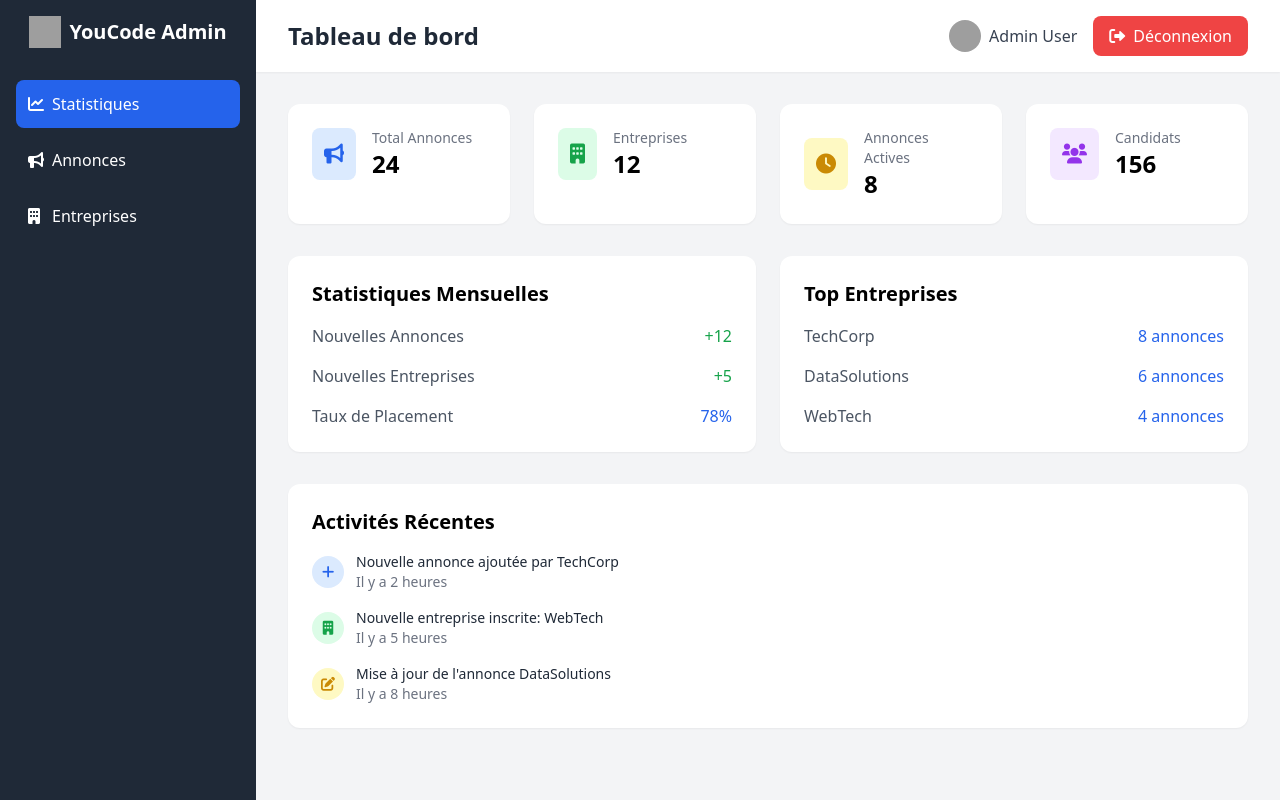
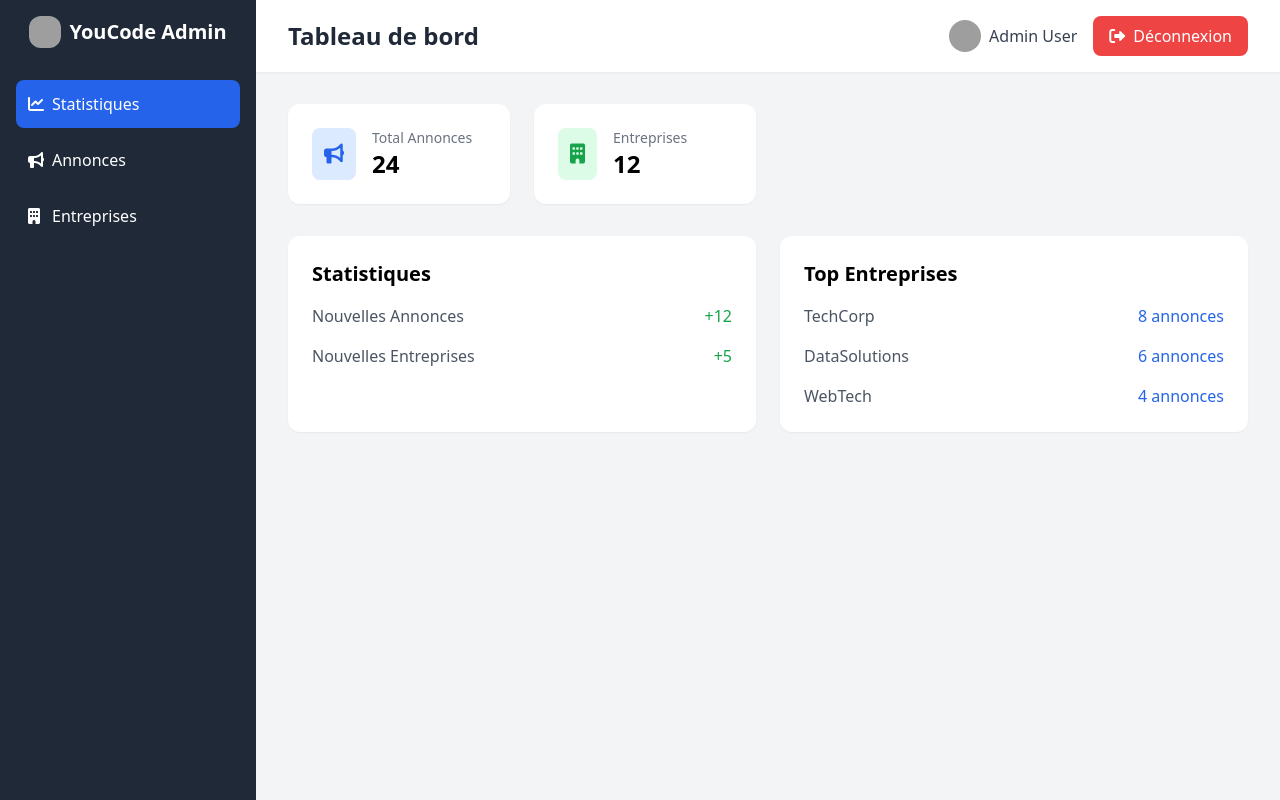
Before and after one commit to issam-mhj/JobDating, a PHP site: template app/views/AdminDashboard.twig in a window 1280 px wide. Run offline with PHP 8.4, Linux system fonts and the light colour scheme; the template is opened without the code that fills it, so the values that code supplies are empty; some libraries are stand-ins or nearby versions; grey boxes are pictures that could not be loaded.

Commit message:
JD-8 Changes in the admin dashboard, la creation de la tableau d'users en utilise migration

```diff
--- a/app/core/Database.php
+++ b/app/core/Database.php
@@ -12,7 +12,7 @@ class Database
         try {
             $capsule = new Capsule;
             $capsule->addConnection([
-                'driver' => $_ENV['DB_DRIVER'] ?? 'mysql',
+                'driver' => $_ENV['DB_DRIVER'],
                 'host' => $_ENV['DB_HOST'],
                 'database' => $_ENV['DB_NAME'],
                 'username' => $_ENV['DB_USER'],
--- a/app/models/User.php
+++ b/app/models/User.php
@@ -5,6 +5,5 @@ use Illuminate\Database\Eloquent\Model;
 
 class User extends Model{
     protected $table = 'users';
-    protected $fillable = ['name', 'email', 'password', 'role'];
-
+    protected $fillable = ['username', 'email', 'password', 'role'];
 }
--- a/app/views/AdminDashboard.twig
+++ b/app/views/AdminDashboard.twig
@@ -12,7 +12,7 @@
         <!-- Sidebar -->
         <div class="w-64 bg-gray-800 text-white p-4">
             <div class="flex items-center justify-center mb-8">
-                <img src="/api/placeholder/40/40" alt="YouCode Logo" class="h-8 w-8 mr-2">
+                <img src="https://imgs.search.brave.com/R5Wwep8H98CL2PUKxv3W-4j2okGfFEAlK1wZ6Swz7FE/rs:fit:860:0:0:0/g:ce/aHR0cHM6Ly9hdGQt/YmxvZ2VzLnMzLnVz/LWVhc3QtMi5hbWF6/b25hd3MuY29tL3dw/LWNvbnRlbnQvdXBs/b2Fkcy8yMDIyLzA0/LzE2MTQyODM2L2Nv/b2wtcHJvZmlsZS1w/aWN0dXJlcy1mb3It/eW91dHViZS0xNy53/ZWJw" alt="YouCode Logo" class="h-8 w-8 mr-2 rounded-xl">
                 <div class="text-xl font-bold">YouCode Admin</div>
             </div>
             <nav>
@@ -50,9 +50,9 @@
                             <img src="/api/placeholder/32/32" alt="Admin" class="h-8 w-8 rounded-full">
                             <span class="ml-2 text-gray-700">Admin User</span>
                         </div>
-                        <button class="bg-red-500 text-white px-4 py-2 rounded-lg hover:bg-red-600">
+                        <a href="/logout" class="bg-red-500 text-white px-4 py-2 rounded-lg hover:bg-red-600">
                             <i class="fas fa-sign-out-alt mr-2"></i>Déconnexion
-                        </button>
+                        </a>
                     </div>
                 </div>
             </div>
@@ -82,34 +82,13 @@
                             </div>
                         </div>
                     </div>
-                    <div class="bg-white rounded-xl shadow-sm p-6">
-                        <div class="flex items-center">
-                            <div class="bg-yellow-100 p-3 rounded-lg">
-                                <i class="fas fa-clock text-yellow-600 text-xl"></i>
-                            </div>
-                            <div class="ml-4">
-                                <h3 class="text-gray-500 text-sm">Annonces Actives</h3>
-                                <div class="text-2xl font-bold">8</div>
-                            </div>
-                        </div>
-                    </div>
-                    <div class="bg-white rounded-xl shadow-sm p-6">
-                        <div class="flex items-center">
-                            <div class="bg-purple-100 p-3 rounded-lg">
-                                <i class="fas fa-users text-purple-600 text-xl"></i>
-                            </div>
-                            <div class="ml-4">
-                                <h3 class="text-gray-500 text-sm">Candidats</h3>
-                                <div class="text-2xl font-bold">156</div>
-                            </div>
-                        </div>
-                    </div>
+
                 </div>
 
                 <!-- Monthly Stats -->
                 <div class="grid grid-cols-1 md:grid-cols-2 gap-6 mb-8">
                     <div class="bg-white rounded-xl shadow-sm p-6">
-                        <h2 class="text-xl font-bold mb-4">Statistiques Mensuelles</h2>
+                        <h2 class="text-xl font-bold mb-4">Statistiques</h2>
                         <div class="space-y-4">
                             <div class="flex justify-between items-center">
                                 <span class="text-gray-600">Nouvelles Annonces</span>
@@ -118,10 +97,6 @@
                             <div class="flex justify-between items-center">
                                 <span class="text-gray-600">Nouvelles Entreprises</span>
                                 <span class="text-green-600">+5</span>
-                            </div>
-                            <div class="flex justify-between items-center">
-                                <span class="text-gray-600">Taux de Placement</span>
-                                <span class="text-blue-600">78%</span>
                             </div>
                         </div>
                     </div>
@@ -144,40 +119,6 @@
                         </div>
                     </div>
                 </div>
-
-                <!-- Recent Activity -->
-                <div class="bg-white rounded-xl shadow-sm p-6">
-                    <h2 class="text-xl font-bold mb-4">Activités Récentes</h2>
-                    <div class="space-y-4">
-                        <div class="flex items-center text-sm">
-                            <div class="w-8 h-8 bg-blue-100 rounded-full flex items-center justify-center">
-                                <i class="fas fa-plus text-blue-600"></i>
-                            </div>
-                            <div class="ml-3">
-                                <p class="text-gray-800">Nouvelle annonce ajoutée par TechCorp</p>
-                                <p class="text-gray-500">Il y a 2 heures</p>
-                            </div>
-                        </div>
-                        <div class="flex items-center text-sm">
-                            <div class="w-8 h-8 bg-green-100 rounded-full flex items-center justify-center">
-                                <i class="fas fa-building text-green-600"></i>
-                            </div>
-                            <div class="ml-3">
-                                <p class="text-gray-800">Nouvelle entreprise inscrite: WebTech</p>
-                                <p class="text-gray-500">Il y a 5 heures</p>
-                            </div>
-                        </div>
-                        <div class="flex items-center text-sm">
-                            <div class="w-8 h-8 bg-yellow-100 rounded-full flex items-center justify-center">
-                                <i class="fas fa-edit text-yellow-600"></i>
-                            </div>
-                            <div class="ml-3">
-                                <p class="text-gray-800">Mise à jour de l'annonce DataSolutions</p>
-                                <p class="text-gray-500">Il y a 8 heures</p>
-                            </div>
-                        </div>
-                    </div>
-                </div>
             </div>
         </div>
     </div>
```
Also changed, not shown: database/migrations/users.php (added, +28 -0 lines), scripts/add_migration.php (line endings or trailing spaces).
